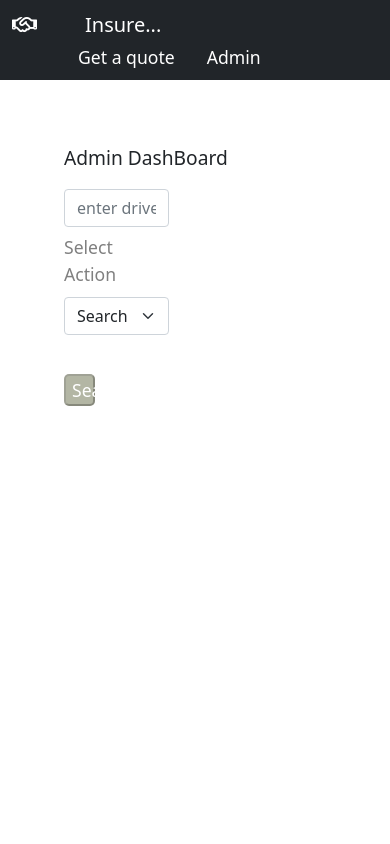
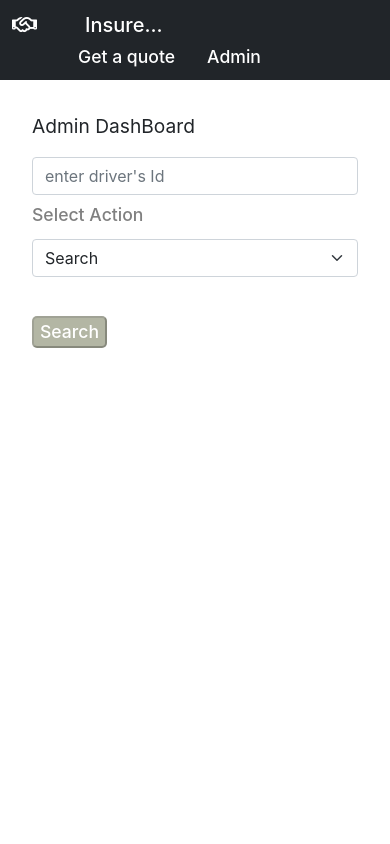
Before and after one commit to Iamsbharti/insurance-app, a React (Create React App) app: page /admin in a window 390 px wide. Shown: the top 844 px of the page. Built offline with nearby package versions, Linux system fonts and the light colour scheme.

Commit message:
reponsive -- #5 resolved

```diff
--- a/public/index.html
+++ b/public/index.html
@@ -11,6 +11,12 @@
     />
     <link rel="apple-touch-icon" href="%PUBLIC_URL%/logo192.png" />
     <script src="https://use.fontawesome.com/32a8d5c28f.js"></script>
+    <link
+      href="https://cdn.jsdelivr.net/npm/bootstrap@5.0.2/dist/css/bootstrap.min.css"
+      rel="stylesheet"
+      integrity="sha384-EVSTQN3/azprG1Anm3QDgpJLIm9Nao0Yz1ztcQTwFspd3yD65VohhpuuCOmLASjC"
+      crossorigin="anonymous"
+    />
     <!--
       manifest.json provides metadata used when your web app is installed on a
       user's mobile device or desktop. See https://developers.google.com/web/fundamentals/web-app-manifest/
--- a/src/components/Admin.js
+++ b/src/components/Admin.js
@@ -34,6 +34,7 @@ export const Admin = () => {
         console.log("delete ops");
         response = await deleteDriverQuote(driverId);
         if (response && response.status === "success") {
+          setToggleDriversInfo(true);
           setErrorMessage(response.message);
         } else {
           setErrorMessage(response.data.message);
--- a/src/components/UpdateDriverInfo.js
+++ b/src/components/UpdateDriverInfo.js
@@ -19,9 +19,10 @@ export const UpdateDriverInfo = ({ driversInfo, manageDriverInfoUpdates }) => {
   return (
     <>
       <div>
-        <div className="name__address__section">
-          <div className="name__section">
-            <span className="section__intro">Vehicle Owner's Info</span>
+        <div className="driver_update_section">
+          <hr />
+          <div>
+            <span className="section__intro">Update Vehicle Owner's Info</span>
             <select
               className="form-select salutation__text"
               aria-label="Prefix"
@@ -59,8 +60,20 @@ export const UpdateDriverInfo = ({ driversInfo, manageDriverInfoUpdates }) => {
               value={toUpdateDriverInfo.telephone}
               onChange={(e) => updateDriverState("telephone", e.target.value)}
             />
+            <label>Quote Amount</label>
+            <input
+              type="text"
+              className="form-control"
+              placeholder="Quote Amount"
+              disabled
+              name={driversInfo.quoteAmount}
+              value={
+                toUpdateDriverInfo.quoteAmount &&
+                toUpdateDriverInfo.quoteAmount.toFixed(2)
+              }
+            />
           </div>
-          <div className="address__section">
+          <div>
             <span className="section__intro">Address</span>
             <div className="input__card">
               <textarea
@@ -94,22 +107,10 @@ export const UpdateDriverInfo = ({ driversInfo, manageDriverInfoUpdates }) => {
               />
             </div>
           </div>
-          <div>
-            <label>Quote Amount</label>
-            <input
-              type="text"
-              className="form-control"
-              placeholder="Quote Amount"
-              disabled
-              name={driversInfo.quoteAmount}
-              value={
-                toUpdateDriverInfo.quoteAmount &&
-                toUpdateDriverInfo.quoteAmount.toFixed(2)
-              }
-            />
-          </div>
         </div>
-        <button onClick={handleDriverInfoUpdates}>update</button>
+        <div className="btn__section">
+          <button onClick={handleDriverInfoUpdates}>update</button>
+        </div>
       </div>
     </>
   );
--- a/src/css/Admin.css
+++ b/src/css/Admin.css
@@ -1,6 +1,6 @@
 .admin__main {
   height: 100vh;
-  padding: 4rem;
+  padding: 2rem;
 }
 .intro__admin {
   font-size: 1.2rem;
@@ -21,3 +21,25 @@
 button {
   margin-top: 2rem !important;
 }
+.driver_update_section {
+  display: flex;
+  justify-content: space-evenly;
+  flex-wrap: wrap;
+  gap: 5px;
+}
+@media (max-width: 800px) {
+  .admin__main {
+    height: 128vh;
+  }
+  .admin__contents {
+    display: block;
+  }
+  .admin__inputs__section,
+  .admin__info__Section {
+    margin: 0px;
+    width: 100%;
+  }
+  .driver_update_section {
+    display: block;
+  }
+}
--- a/src/css/Footer.css
+++ b/src/css/Footer.css
@@ -2,6 +2,7 @@
   height: 110vh;
   background-image: url("../assets/pexels-fauxels-3183198.jpg");
   background-size: cover;
+  margin-bottom: -53px;
 }
 .intro__hero__text {
   padding: 29px 0px 50px 60px;
--- a/src/css/Inputform.css
+++ b/src/css/Inputform.css
@@ -1,5 +1,4 @@
 .input__form__main {
-  height: 100vh;
   padding: 2rem;
 }
 .name__address__section {
@@ -51,7 +50,6 @@ button {
   font-weight: 500 !important;
   font-size: 1.1rem !important;
   border-radius: 5px !important;
-  width: 8vw !important;
 }
 
 button {
@@ -74,3 +72,11 @@ button:hover {
   display: inline-block;
   padding: 4px;
 }
+.btn__section {
+  margin-left: 140px;
+}
+@media (max-width: 800px) {
+  .btn__section {
+    margin-left: 0px;
+  }
+}
--- a/src/index.js
+++ b/src/index.js
@@ -3,7 +3,7 @@ import ReactDOM from "react-dom";
 import "./index.css";
 import App from "./App";
 import reportWebVitals from "./reportWebVitals";
-import "../node_modules/bootstrap/dist/css/bootstrap.min.css";
+//import "../node_modules/bootstrap/dist/css/bootstrap.min.css";
 import { BrowserRouter as Router } from "react-router-dom";
 ReactDOM.render(
   <Router>
```
